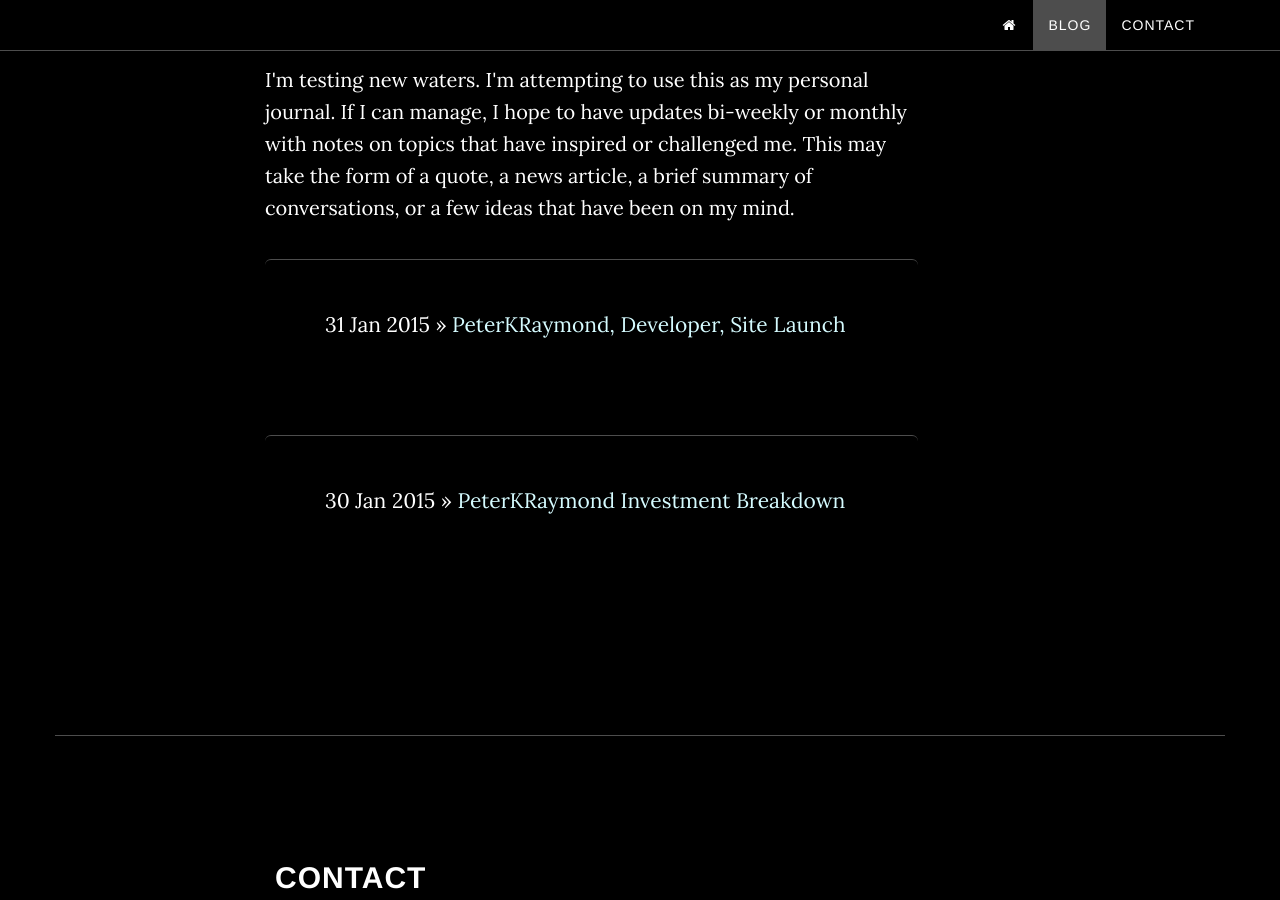
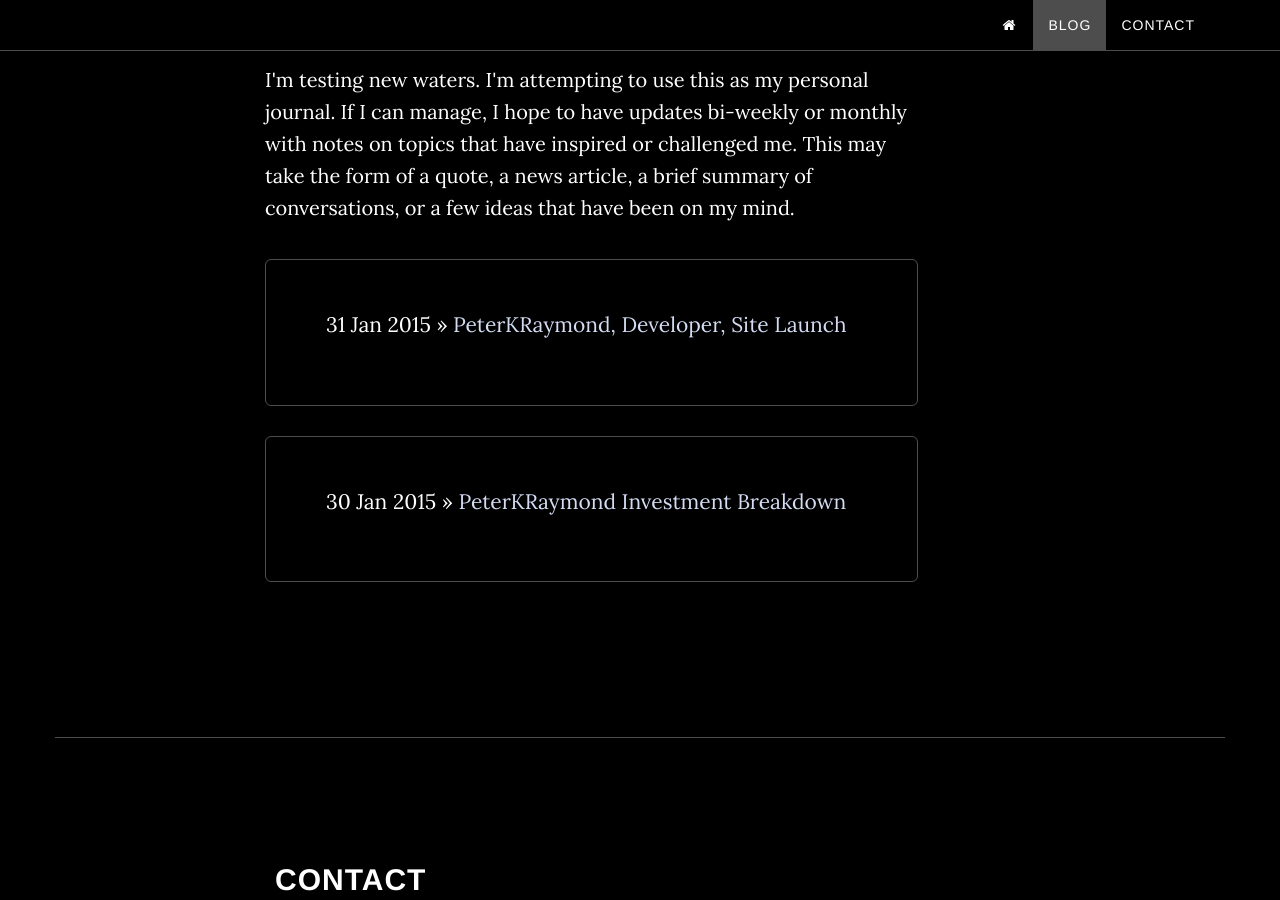
Before and after one commit to peterkraymond/peterkraymond.github.io, a Jekyll site: the page built from index.html, in a window 1280 px wide and 900 px high, scrolled down 1078 px. Built offline with Jekyll 4.4.1, drawn with Linux system fonts in a browser that asks for light colours; nearby versions of some CDN libraries.

Commit message:
Update css

```diff
--- a/css/grayscale.css
+++ b/css/grayscale.css
@@ -45,7 +45,7 @@
 }
 
 a {
-    color: #D5FBFF;
+    color: #D3DCF2;
     -webkit-transition: all .2s ease-in-out;
     -moz-transition: all .2s ease-in-out;
     transition: all .2s ease-in-out;
@@ -54,7 +54,7 @@
 a:hover,
 a:focus {
     text-decoration: none;
-    color: #11505d;
+    color: #7690CF;
 }
 
 .light {
```
Also changed, not shown: css/bootstrap.min.css.
